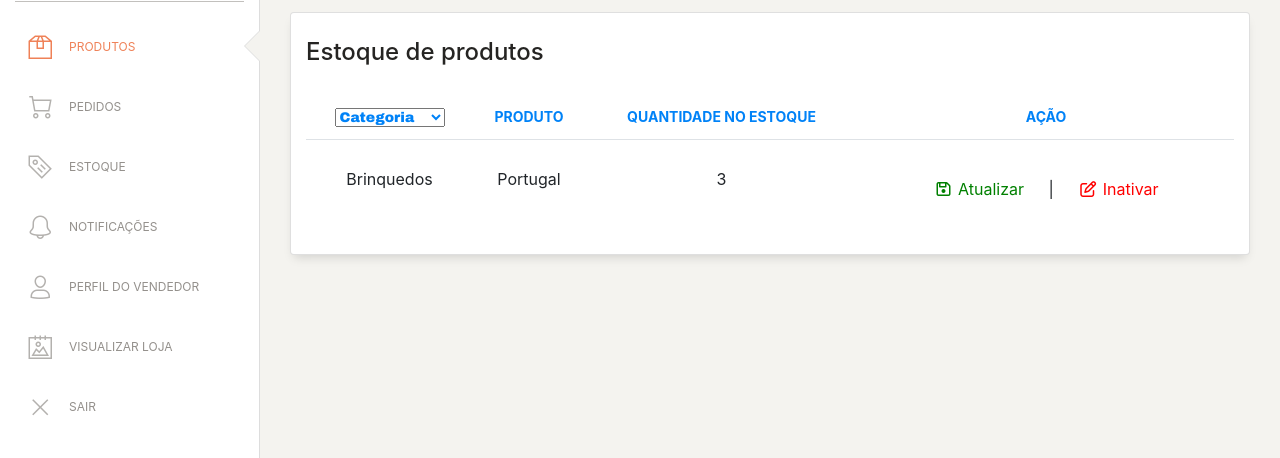
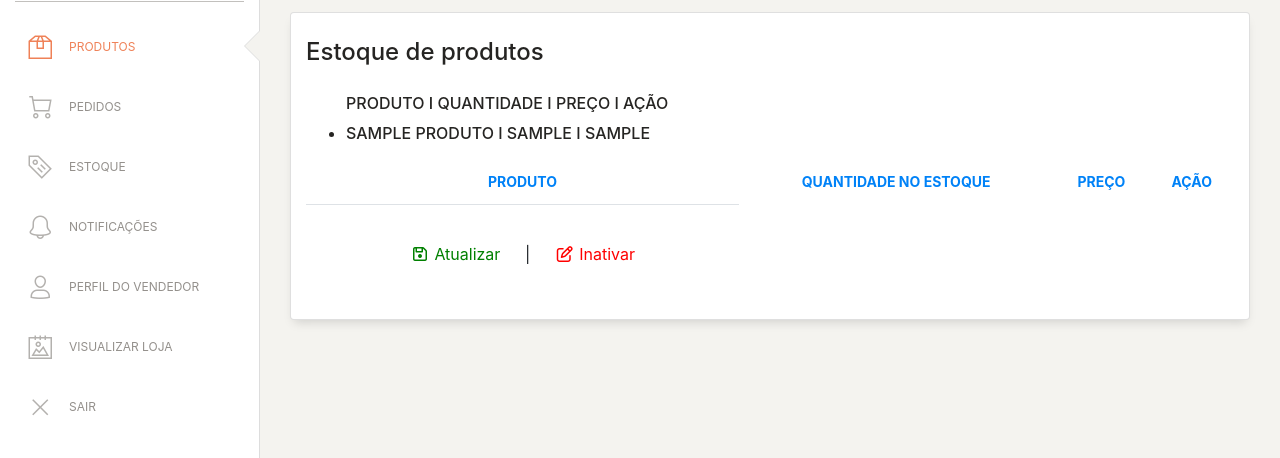
Before and after one commit to lindiner/winx_solution, a Django app: template winx_sistema/winx_sistema_loja/templates/winx_sistema_loja/vendedor/estoque.html in a window 1280 px wide. Shown: the part 81-539 px from the top of the page. Run offline with Django 3.2, Linux system fonts and the light colour scheme; the template is opened without the code that fills it: most values are stand-ins (such as "Sample title", 1, 10 or a date in 2020); some libraries are stand-ins or nearby versions.

Commit message:
estoque e produto

```diff
--- a/winx_sistema/winx_sistema_loja/Form/lojaForm.py
+++ b/winx_sistema/winx_sistema_loja/Form/lojaForm.py
@@ -1,7 +1,8 @@
 from django.forms import ModelForm
 from winx_sistema_loja.models import loja
+from django.contrib.auth.forms import UserCreationForm
 
-class lojaForm(ModelForm):
+class LojaForm(ModelForm):
     class Meta:
         model = loja
-        fields = ['nameLoja','emailLoja','telefoneLoja', 'cep','endereco', 'bairro','cidade']
+        fields = ['nameLoja','endereco','emailLoja','telefoneLoja']
--- a/winx_sistema/winx_sistema_loja/Form/usuarioForm.py
+++ b/winx_sistema/winx_sistema_loja/Form/usuarioForm.py
@@ -10,7 +10,7 @@ class UsuarioForm(ModelForm):
         fields = ['name', 'email','idade', 'endereco', 'cpf']
 
 
-class usuarioLoginForm(ModelForm):
+class UsuarioLoginForm(ModelForm):
     class Meta:
         model = loginAcessoS
         fields = ['login', 'senha']
--- a/winx_sistema/winx_sistema_loja/models.py
+++ b/winx_sistema/winx_sistema_loja/models.py
@@ -55,7 +55,7 @@ class produto(models.Model):
         )
 
     status = models.CharField(max_length=15, choices=STATUS)
-    vendedorCod = models.ForeignKey(vendedor,on_delete=models.CASCADE)
+    vendedorCod = models.IntegerField(vendedor,null=True,blank=True)
     foto = models.ImageField(null=True,blank=True, default='' ,upload_to=None, height_field=None, width_field=None, max_length=None)
 
     def __str__(self):
--- a/winx_sistema/winx_sistema_loja/templates/winx_sistema_loja/vendedor/estoque.html
+++ b/winx_sistema/winx_sistema_loja/templates/winx_sistema_loja/vendedor/estoque.html
@@ -19,7 +19,7 @@ Coded by www.creative-tim.com
 <head>
   <meta charset="utf-8" />
   <link rel="apple-touch-icon" sizes="76x76" href="{% static 'assets/img/apple-icon.png' %}">
-  <link rel="icon" type="image/png" href="{% static 'assets/img/favicon.png">
+  <link rel="icon" type="image/png" href="{% static 'assets/img/favicon.png'%}">
   <meta http-equiv="X-UA-Compatible" content="IE=edge,chrome=1" />
   <title>
     Magazine Luiza
@@ -164,43 +164,33 @@ Coded by www.creative-tim.com
                 <div class="table-responsive" >
                   <table class="table" >
                     <thead style="color:#0082F7; text-align:center">
-                      <th>
-
-						<select style="color:#0082F7; font-family:Arial black; font-size:14px" name="select">
-
-						  <option value="" selected>Categoria</option>
-						  <option value="valor1">Brinquedos</option>
-						  <option value="valor3">Eletrônicos</option>
-						</select>
-                      </th>
-                      <th>
-                        Produto
-                      </th>
-                      <th>
-                        Quantidade no estoque
-                      </th>
-					  <th>
-                        Ação
-                      </th>
-
+                    <th>Produto</th>
+                    <th>Quantidade no estoque</th>
+					          <th>Preço</th>
+                    <th>Ação</th>
                     </thead>
                     <tbody>
-                      <tr>
-                        <td style="text-align:center">
-                          Brinquedos
-                        </td>
-                        <td style="text-align:center">
-                          Portugal
-                        </td>
-                        <td style="text-align:center">
-                          3
-                        </td>
+                      <ul>
 
+                              <h6>produto   I  Quantidade  I Preço   I  Ação</h6>
+                            {% for produto in produtos %}
+
+                              <li><h6>{{produto.name}} I  {{produto.quantidadeEstoque}} I  {{produto.precoProduto}}</h6></li>
+
+                            {% endfor%}
+
+                         <!--
+
+                        <td style="text-align:center">{{produtos.name}}</td>
+                        <td style="text-align:center"> {{produtos.quantidadeEstoque}}</td>
+                        <td style="text-align:center">{{produtos.precoProduto}}</td>
+
+                      -->
 						<td style="text-align:center">
 							<a href="#" onclick="toggle()" style="color:green"><i class="fa fa-fw fa-save"></i> Atualizar</a> |
 							<a href="delete.php?delId=7821" style="color:red" onClick="return confirm('Are you sure to delete this user?');"><i class="fa fa-fw fa-edit"></i> Inativar</a>
 						</td>
-                      </tr>
+                      </ul>
                     </tbody>
                   </table>
                 </div>
@@ -243,8 +233,12 @@ Coded by www.creative-tim.com
                 <strong><h4 class="card-title" style="color:blue"> Atualizar produto</h4></strong>
               </div>
               <div class="card-body">
-                <form action="/produtos">
-					<div class="form-holder">
+                <form  action="{% url 'winx_sistema-cadastro'%}">
+                {% csrf_token %}
+                {{ form.errors }}
+				        	{{ form.non_field_errors }}
+
+        	<div class="form-holder">
 						<span class="lnr lnr-user"></span>
 
 						<select style="color:#0082F7; font-family:Arial black; font-size:14px" name="select">
@@ -256,25 +250,25 @@ Coded by www.creative-tim.com
 					<br>
 					<div class="form-holder">
 						<span class="lnr lnr-user"></span>
-						<input type="text" class="form-control" placeholder="Nome">
+						<input type="text" class="form-control" name="name" placeholder="Nome">
 					</div>	<br>
 					<div class="form-holder">
 						<span class="lnr lnr-user"></span>
-						<input type="number" class="form-control" placeholder="Preço">
+						<input type="number" class="form-control" name="precoProduto " placeholder="Preço">
 					</div>	<br>
 					<div class="form-holder">
 						<span class="lnr lnr-user"></span>
-						<input type="number" class="form-control" placeholder="Código do produto">
+						<input type="number" class="form-control" name="codigoProduto " placeholder="Código do produto">
 					</div>	<br>
 					<div class="form-holder">
 						<span class="lnr lnr-user"></span>
-						<input type="number" class="form-control" placeholder="Quantidade estoque">
+						<input type="number" class="form-control" name="quantidadeEstoque " placeholder="Quantidade estoque">
 					</div>
 
 					<div class="form-holder">
 
-						<button style="color:white; height:31px; border:white; background-color:green"><i class="fa fa-fw fa-save"></i>
-							<span >Atualizar</span>
+						<button  type="submit" style="color:white; height:31px; border:white; background-color:green"><i class="fa fa-fw fa-save"></i>
+							Atualizar
 						</button>
 
 						<a href="#" style="color:white; background-color:red" onclick="toggle()">
--- a/winx_sistema/winx_sistema_loja/urls.py
+++ b/winx_sistema/winx_sistema_loja/urls.py
@@ -4,7 +4,7 @@
 urlpatterns = [
     path('', views.home, name='winx_sistema-home'),
     path('cadastro/', views.cadastro, name='winx_sistema-cadastro'),
-    path('criar_lojinha/', views.criar_lojinha, name='winx_sistema-cria_lojinha'),
+    path('criar_lojinha/', views.criar_lojinha, name='winx_sistema-criar_lojinha'),
     path('user/', views.user, name='winx_sistema-user'),
     path('produtos/', views.produtos, name='winx_sistema-produtos'),
     path('pedidos/', views.pedidos, name='winx_sistema-pedidos'),
```
Also changed, not shown: winx_sistema/winx_sistema_loja/templates/winx_sistema_loja/criar_lojinha.html (+11 -13 lines), winx_sistema/winx_sistema_loja/templates/winx_sistema_loja/index.html (+8 -5 lines), winx_sistema/winx_sistema_loja/views.py (+33 -46 lines), winx_sistema/winx_sistema_loja/migrations/0004_auto_20201121_0010.py (added), 1 other file.
